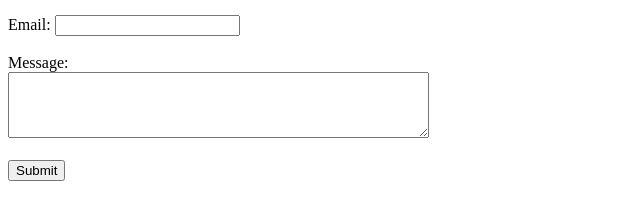
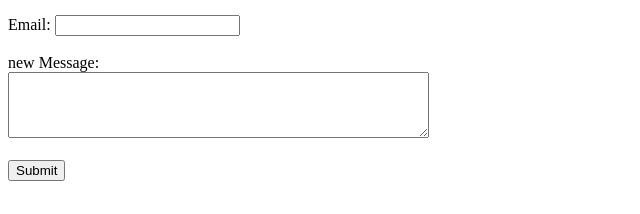
Before and after one commit to jeff-ao/pesquisa-mestrado-ufpe, a plain HTML site: page index.html in a window 1280 px wide. Shown: the part 138-352 px from the top of the page, 0-640 px from the left. Drawn offline with Linux system fonts and the light colour scheme.

Commit message:
alterações branch b

```diff
--- a/index.html
+++ b/index.html
@@ -15,7 +15,7 @@
       <label for="email">Email:</label>
       <input type="email" id="email" name="email" required /><br /><br />
 
-      <label for="message">Message:</label><br />
+      <label for="message">new Message:</label><br />
       <textarea id="message" name="message" rows="4" cols="50"></textarea
       ><br /><br />
 
```
